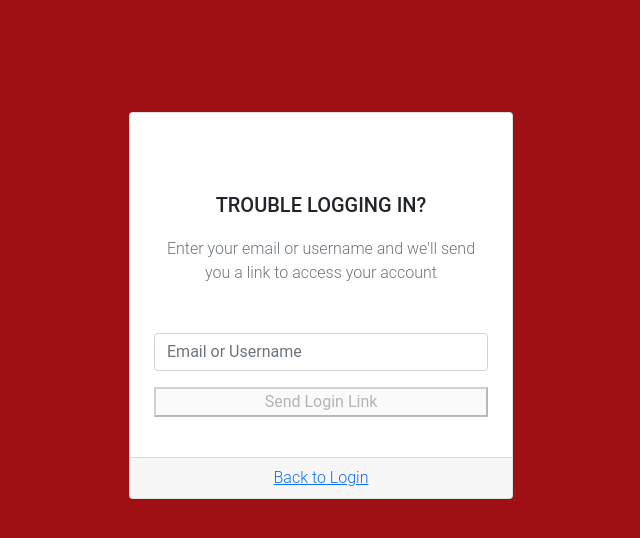
After one commit to ralf-t/thesis-grading, a Flask app: page /user/password/reset in a window 1280 px wide. The commit adds this page. Shown: the top 538 px of the page, without its empty margins (319-959 px from the left). Run offline with Flask 2, Linux system fonts and the light colour scheme; some libraries are stand-ins or nearby versions.

Commit message:
barebones password reset page, layout html & route

```diff
--- a/thesis_grading/templates/user/layout.html
+++ b/thesis_grading/templates/user/layout.html
@@ -10,12 +10,19 @@
 
     <!-- Bootstrap, CSS only -->
     <link rel="stylesheet" href="{{ url_for('static', filename='css/bootstrap.min.css') }}">
+    <link rel="stylesheet" href="{{ url_for('static', filename='bootstrap/bootstrap.css') }}">
+    <link rel="stylesheet" href="{{ url_for('static', filename='bootstrap/bootstrap-icons.css') }}">
     <link rel="stylesheet" href="{{ url_for('static', filename='css/layout.css') }}">
 
     <title>{% block title %}{% endblock %}</title>
     {% endblock %}
 </head>
-<body class="container">
-    {% block content %}{% endblock %}
+<body class="container bg-uered">
+    <section class="row">
+        <div class="col-sm">
+            {% block content %}{% endblock %}
+        </div>
+    </section>
+    <script src="{{ url_for('static', filename='bootstrap/bootstrap.bundle.min.js') }}"></script>
 </body>
 </html>
--- /dev/null
+++ b/thesis_grading/templates/user/password_reset.html
@@ -0,0 +1,33 @@
+{# thesis_grading/templates/user/password_reset.html #}
+
+{% extends "user/layout.html" %}
+{% block title %} Login {% endblock %}
+{% block head %}
+    {{ super() }}
+    <link rel="stylesheet" type="text/css" href="{{ url_for('static', filename='css/login.css') }}">
+{% endblock %}
+{% block content %}
+    <div id="login-form" class="card mx-auto mt-5">
+        <div class="card-body px-4">
+            <div class="spacer"></div>
+            <div class="card-title text-center h5 mt-3 mb-4">Trouble Logging In?</div>
+            <div class="card-subtitle text-muted text-center mb-5">Enter your email or username and we'll send you a link to access your account</div>
+
+            <!-- TODO: form attr -->
+            <form action="" method="">
+                <div class="form-group">
+                    <!-- TODO: maxlength -->
+                    <input type="text" id="username" name="username" class="form-control mb-3" placeholder="Email or Username" maxlength="35" required>
+                    <div class="d-grid">
+                        <button type="submit" class="button mb-4" disabled="True">Send Login Link</button>
+                    </div>
+                </div>
+            </form>
+        </div>
+        <a href="{{ url_for('user.login') }}">
+            <div class="card-footer text-center">
+                Back to Login
+            </div>
+        </a>
+    </div>
+{% endblock %}
--- a/thesis_grading/user/routes.py
+++ b/thesis_grading/user/routes.py
@@ -6,3 +6,7 @@ user = Blueprint("user", __name__, url_prefix="/user")
 def login():
     # redir to grading if logged in
     return render_template("user/login.html")
+
+@user.route("/password/reset")
+def reset():
+    return render_template("user/password_reset.html")
```
Also changed, not shown: thesis_grading/static/css/layout.css (deleted, +0 -7 lines), thesis_grading/templates/user/login.html (+3 -7 lines).
